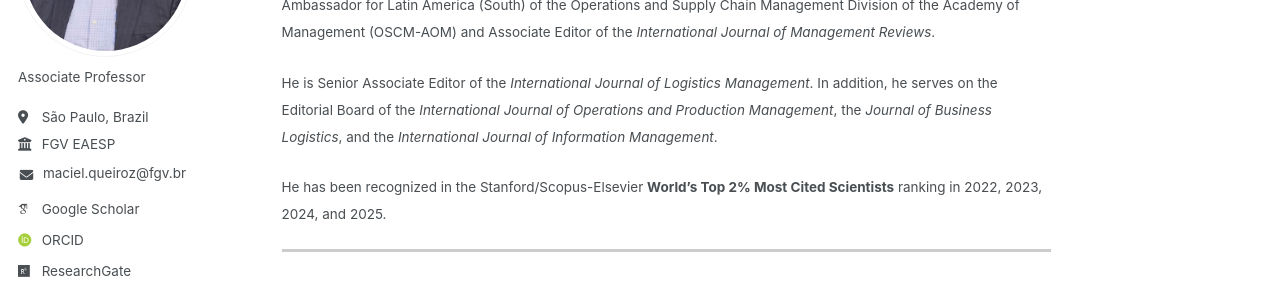
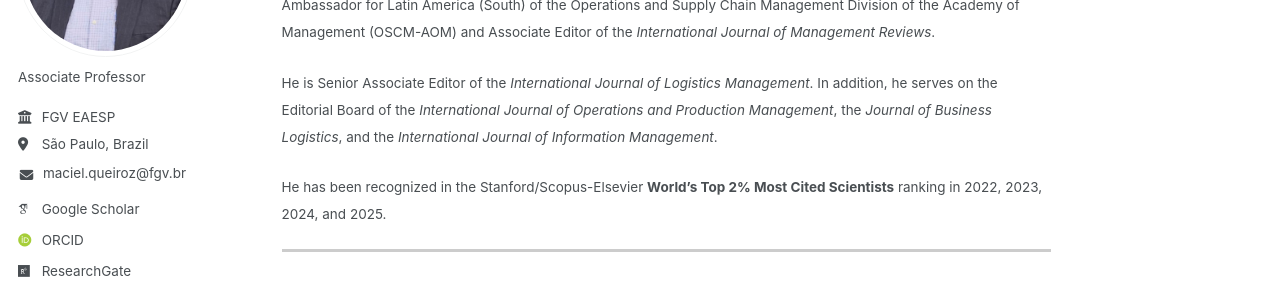
Before and after one commit to maciel-queiroz/maciel-queiroz.github.io, a Jekyll site: the page built from _pages/about.md, in a window 1280 px wide. Shown: the part 219-509 px from the top of the page. Built offline with Jekyll 4.4.1, drawn with Linux system fonts in a browser that asks for light colours; some web fonts are replaced; a script bundle is joined from its source files by our own code; library files that are not in the unit come from our copies.

Commit message:
Update author-profile.html

```diff
--- a/_includes/author-profile.html
+++ b/_includes/author-profile.html
@@ -24,11 +24,11 @@
     <button class="btn btn--inverse">Follow</button>
     <ul class="author__urls social-icons">
       <!-- Font Awesome icons / Biographic information  -->
+      {% if author.employer %}
+        <li class="author__desktop"><i class="fas fa-fw fa-building-columns icon-pad-right" aria-hidden="true"></i>{{ author.employer }}</li>
+      {% endif %}
       {% if author.location %}
         <li class="author__desktop"><i class="fas fa-fw fa-location-dot icon-pad-right" aria-hidden="true"></i>{{ author.location }}</li>
-      {% endif %}
-      {% if author.employer %}
-        <li class="author__desktop"><i class="fas fa-fw fa-building-columns icon-pad-right" aria-hidden="true"></i>{{ author.employer }}</li>
       {% endif %}
       {% if author.uri %}
         <li><a href="{{ author.uri }}"><i class="fas fa-fw fa-link icon-pad-right" aria-hidden="true"></i>{{ site.data.ui-text[site.locale].website_label | default: "Website" }}</a></li>
```
